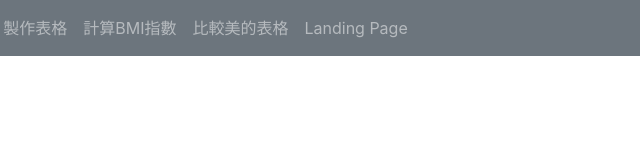
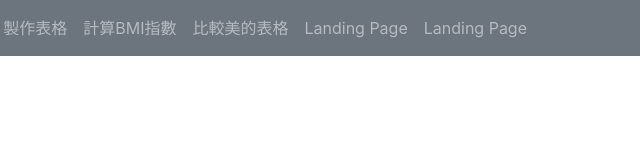
Before and after one commit to noellehsu/Index, a plain HTML site: page index.html in a window 1280 px wide. Shown: the full height of the page, 588-1228 px from the left. Drawn offline with nearby package versions, Linux system fonts and the light colour scheme.

Commit message:
Build SchoolCSS

```diff
--- a/index.html
+++ b/index.html
@@ -50,6 +50,10 @@
           <li class="nav-item">
             <a class="nav-link" href="LandingPage.html">Landing Page</a>
           </li>
+          <li class="nav-item">
+              <a class="nav-link" href="ImageWebsite/BuildSchoolCSS.html">Landing Page</a>
+            </li>
+
         </ul>
       </nav>
 
```
Also changed, not shown: ImageWebsite/BuildSchoolCSS.html (renamed from ImageWebsite/index.html, +1 -1 lines).
